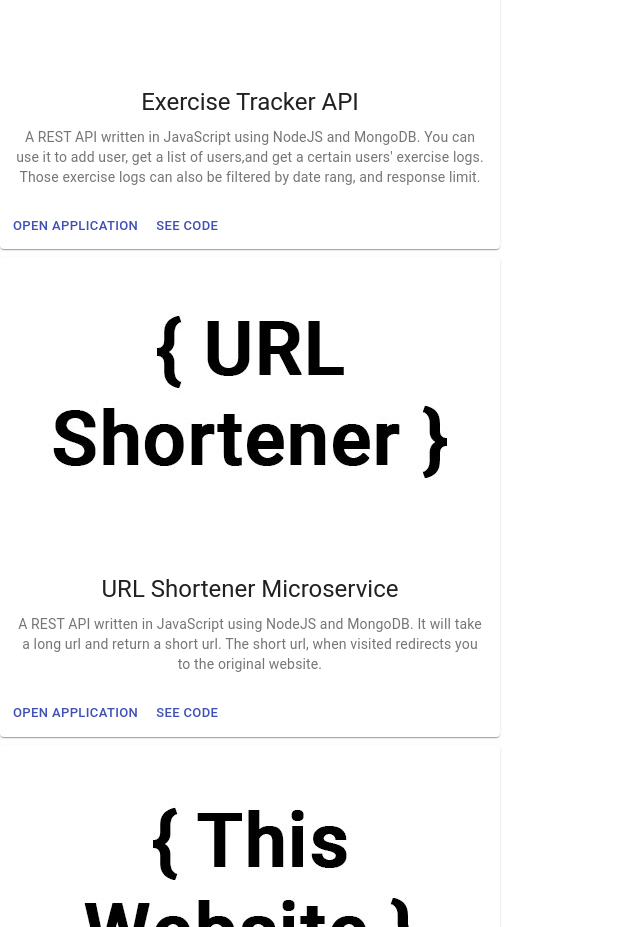
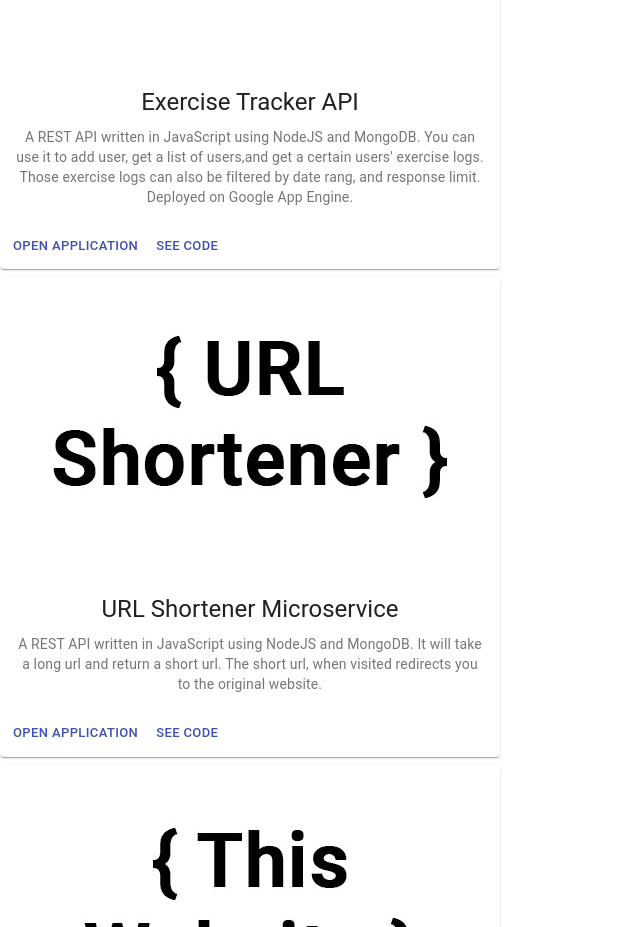
Before and after one commit to XLpacman805/portfolio, a React (Create React App) app: page / in a window 1280 px wide. Shown: the part 840-1767 px from the top of the page, without its empty margins (0-640 px from the left). Built offline with nearby package versions, Linux system fonts and the light colour scheme.

Commit message:
added links to Exercise Tracker

```diff
--- a/src/Projects.js
+++ b/src/Projects.js
@@ -43,15 +43,15 @@ export default function Projects() {
                         Exercise Tracker API
                     </Typography>
                     <Typography variant="body2" color="textSecondary" component="p">
-                        A REST API written in JavaScript using NodeJS and MongoDB. You can use it to add user, get a list of users,and get a certain users' exercise logs. Those exercise logs can also be filtered by date rang, and response limit.
+                        A REST API written in JavaScript using NodeJS and MongoDB. You can use it to add user, get a list of users,and get a certain users' exercise logs. Those exercise logs can also be filtered by date rang, and response limit. Deployed on Google App Engine.
                     </Typography>
                     </CardContent>
                 </CardActionArea>
                 <CardActions>
-                <Button size="small" color="primary">
+                <Button size="small" color="primary" href="https://master-253803.appspot.com/" target="_blank">
                     Open Application
                 </Button>
-                <Button size="small" color="primary">
+                <Button size="small" color="primary" href="https://github.com/XLpacman805/exercise-tracker/tree/master" target="_blank">
                     See Code
                 </Button>
             </CardActions>
```
